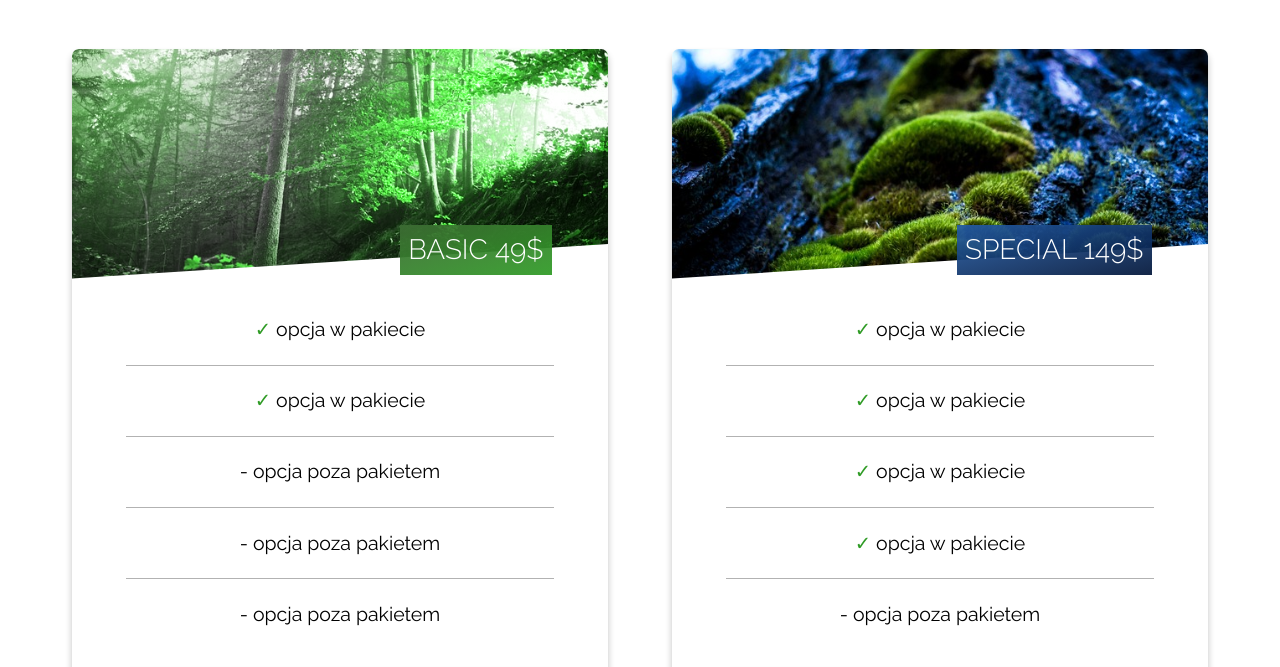
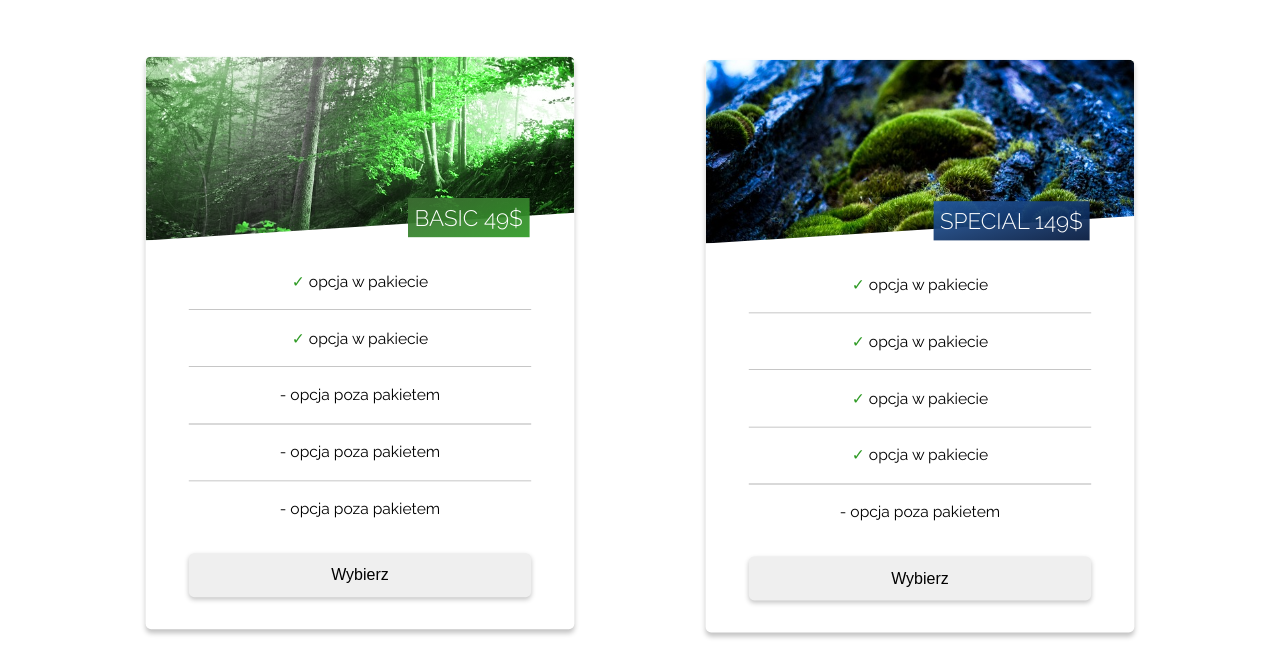
Before and after one commit to sporthq/forest, a plain HTML site: page offert.html in a window 1280 px wide. Shown: the part 760-1427 px from the top of the page. Drawn offline with nearby package versions, Linux system fonts and the light colour scheme.

Commit message:
work on responsive

```diff
--- a/sass/_large.scss
+++ b/sass/_large.scss
@@ -53,6 +53,7 @@
 
 		&__card-box {
 			width: 50%;
+			transform: scale(.80);
 		}
 
 		&__item {
--- a/sass/_medium.scss
+++ b/sass/_medium.scss
@@ -66,7 +66,9 @@
 		background-image: url('../img/jungle-big.jpg');
 		height: 350px;
 
-
+		&__wrapper {
+			position: relative;
+		}
 		&__title {
 			font-size: 3rem;
 		}
@@ -123,22 +125,26 @@
 		&__cards {
 			display: flex;
 			justify-content: center;
+			margin-top: -2.65em;
+			margin-bottom: -5em;
 		}
 
 		&__card-box {
 			width: 50%;
+			transform: scale(0.85);
+			&:nth-child(1) {
+				margin-right: -2.5em;
 			}
-
-
+		}
+	}
 	&__item {
 		font-size: 1.75rem;
-
 	}
 	&__button {
 		font-size: 1.8rem;
 		width: 80%;
 	}
-	}
+
 	// info
 	.info {
 		padding: 0.2em 0.2em;
@@ -209,7 +215,6 @@
 	// contact {
 	.contact {
 		&__box {
-
 			flex-direction: row;
 
 			&-title {
@@ -220,7 +225,7 @@
 			display: flex;
 			flex-direction: column;
 			width: 50%;
-			column-gap:  1em;
+			column-gap: 1em;
 			margin-right: 2em;
 			height: 100%;
 			&-box {
@@ -238,7 +243,6 @@
 				}
 
 				textarea {
-
 					min-height: 181px;
 				}
 			}
@@ -248,8 +252,7 @@
 				grid-column: 5/7;
 			}
 		}
-		&__map{
-
+		&__map {
 			width: 50%;
 		}
 	}
--- a/sass/style.scss
+++ b/sass/style.scss
@@ -110,7 +110,7 @@
 			text-decoration: none;
 			padding: 2em;
 			letter-spacing: 1px;
-			font-size: 2rem;
+			font-size: 1.75rem;
 			text-transform: uppercase;
 			&:not(:last-child) {
 				width: 85%;
@@ -323,6 +323,12 @@
 		flex-direction: column;
 		align-items: center;
 		padding: 0 2em;
+		transform: scale(.90);
+
+		&:last-child{
+			margin-bottom: -2em;
+		}
+
 	}
 
 	&__card {
@@ -330,12 +336,16 @@
 		display: flex;
 		flex-direction: column;
 		text-align: center;
-		margin-bottom: 3em;
+
 		width: 100%;
 		padding: 0 0;
 		border-radius: 7px;
 		overflow: hidden;
+		margin-top: -1.75em;
+		margin-bottom: 2.5em;
 		box-shadow: rgba(0, 0, 0, 0.24) 0px 5px 7px;
+
+
 	}
 	&__img {
 		background-size: cover;
@@ -472,7 +482,7 @@
 		&-title {
 			text-align: center;
 			font-weight: bold;
-			font-size: 2rem;
+			font-size: 1.75rem;
 			padding: 1em 0 0.5em;
 			grid-column: 1/4;
 
```
Also changed, not shown: index.html (+1 -1 lines), css/style.css, 1 other file. Lines whose indentation alone changed are shown as unchanged.
